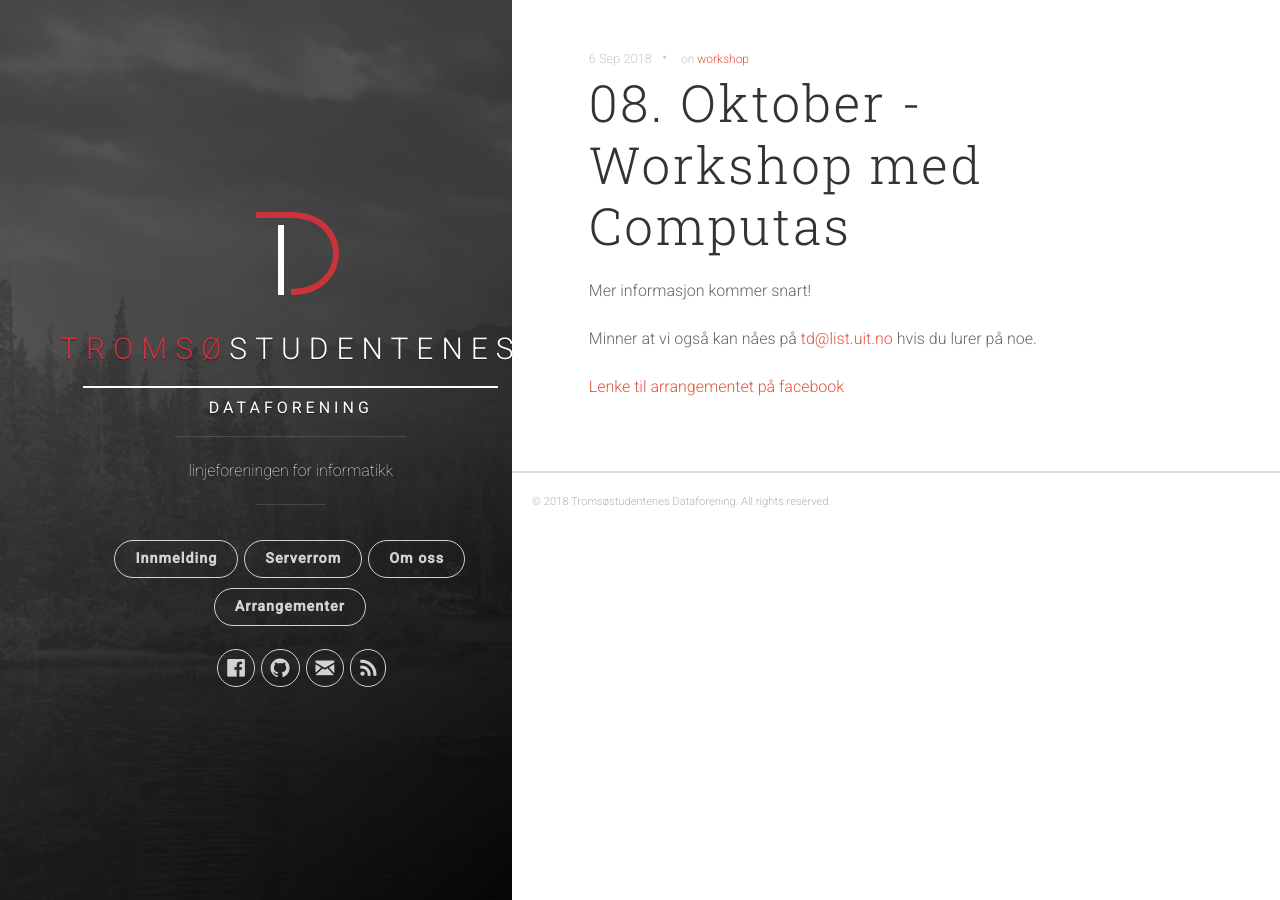
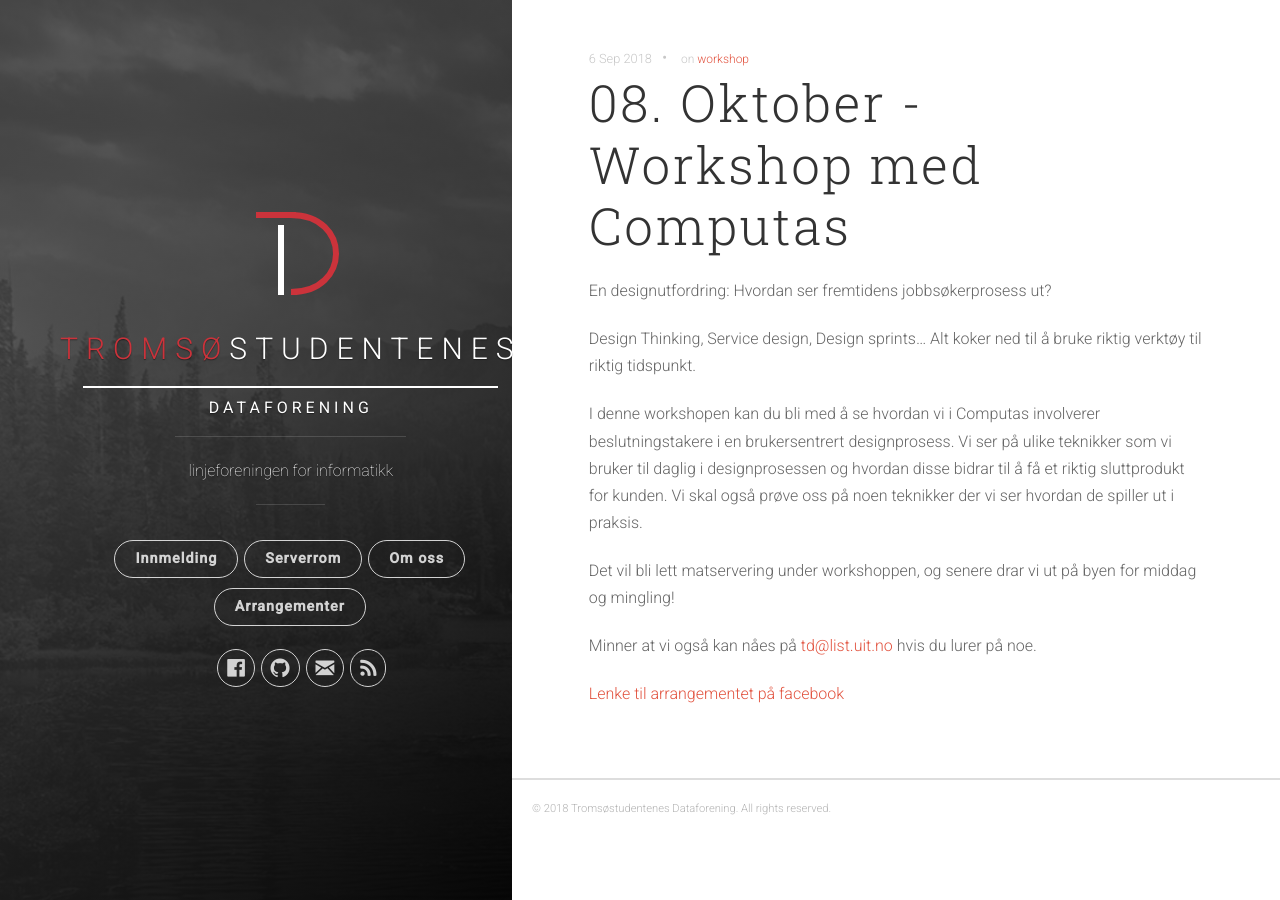
Before and after one commit to td-org-uit-no/TD-Nettside, a Jekyll site: the page built from _posts/2018-09-01-workshop-med-computas.md, in a window 1280 px wide. Built offline with Jekyll 4.4.1, drawn with Linux system fonts in a browser that asks for light colours.

Commit message:
Update 2018-09-01-workshop-med-computas.md

```diff
--- a/_posts/2018-09-01-workshop-med-computas.md
+++ b/_posts/2018-09-01-workshop-med-computas.md
@@ -5,7 +5,15 @@ categories: [workshop]
 tags: [workshop]
 ---
 
-Mer informasjon kommer snart!
+En designutfordring: Hvordan ser fremtidens jobbsøkerprosess ut?
+
+Design Thinking, Service design, Design sprints...
+Alt koker ned til å bruke riktig verktøy til riktig tidspunkt.
+
+I denne workshopen kan du bli med å se hvordan vi i Computas involverer beslutningstakere i en brukersentrert designprosess. Vi ser på ulike teknikker som vi bruker til daglig i designprosessen og hvordan disse bidrar til å få et riktig sluttprodukt for kunden. Vi skal også prøve oss på noen teknikker der vi ser hvordan de spiller ut i praksis.
+
+Det vil bli lett matservering under workshoppen, og senere drar vi ut på byen for middag og mingling!
+
 
 
 Minner at vi også kan nåes på [td@list.uit.no](mailto:td@list.uit.no) hvis du lurer på noe.
```
